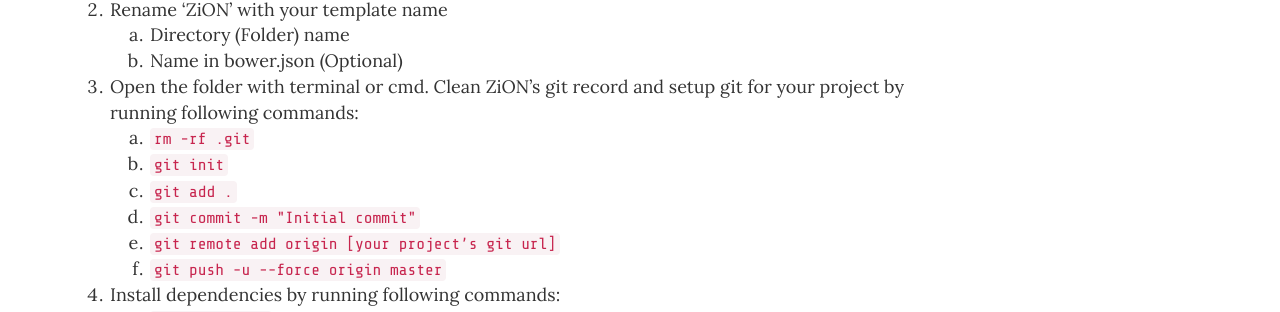
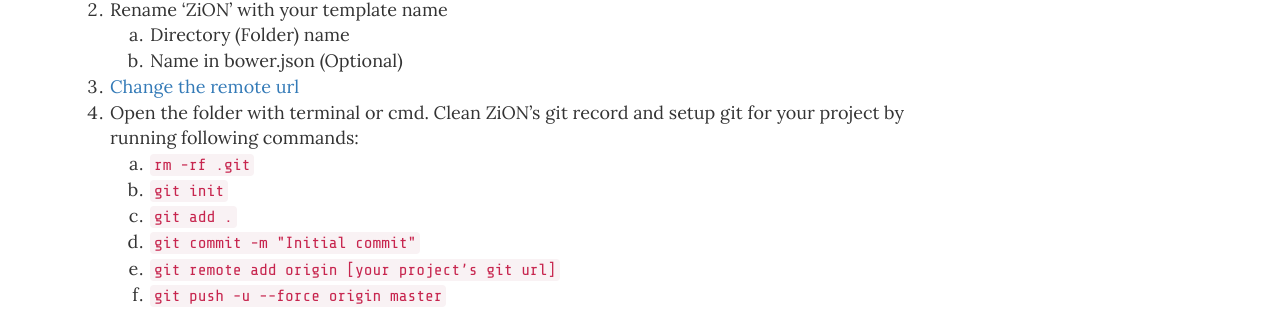
Before and after one commit to hameesakhan/DocZiON, a plain HTML site: page index.html in a window 1280 px wide. Shown: the part 453-765 px from the top of the page. Drawn offline with nearby package versions, Linux system fonts and the light colour scheme.

Commit message:
Update index.html

```diff
--- a/index.html
+++ b/index.html
@@ -80,6 +80,9 @@
                                     <li>Directory (Folder) name</li>
                                     <li>Name in bower.json (Optional)</li>
                                 </ol>
+                            </li>
+                            <li>
+                                <a href="https://help.github.com/enterprise/2.11/user/articles/changing-a-remote-s-url/" target="_blank">Change the remote url</a>
                             </li>
                             <li>
                                 Open the folder with terminal or cmd. Clean ZiON’s git record and setup git for your project by running following commands:
```
